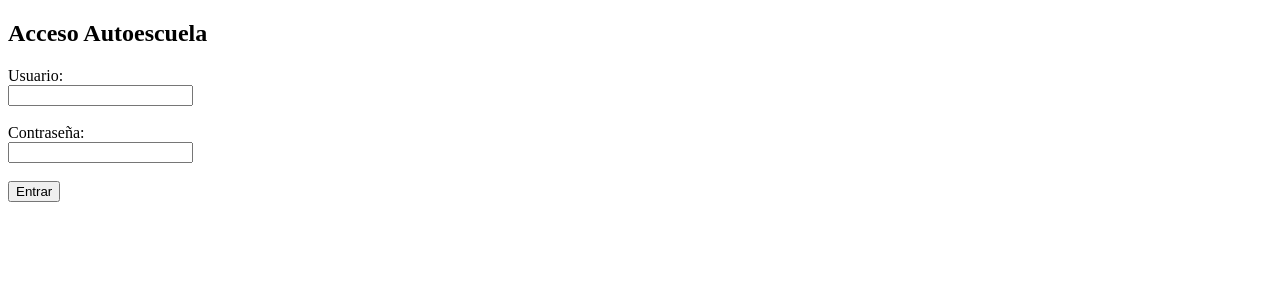
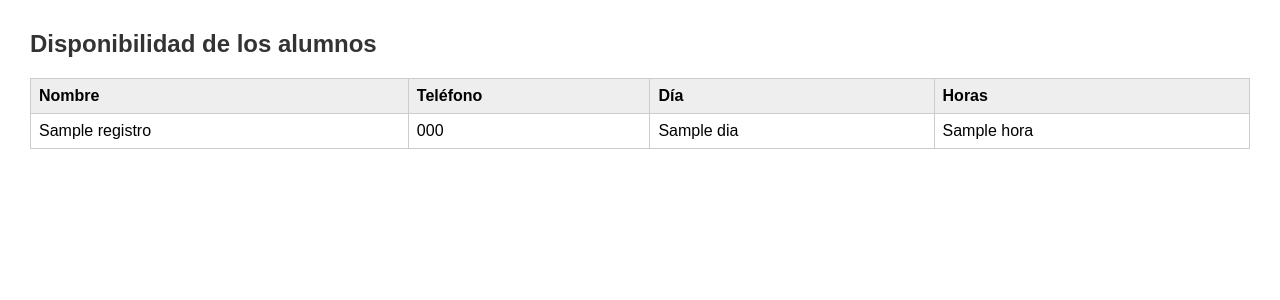
Before and after one commit to RaulMunozz/autoescuela-demo, a Flask app: template templates/vista_autoescuela.html in a window 1280 px wide. Shown: the top 300 px of the page. Run offline with Flask 3, Linux system fonts and the light colour scheme; the template is opened without the code that fills it: most values are stand-ins (such as "Sample title", 1, 10 or a date in 2020).

Commit message:
Eliminar cualquier POST y dejar vista solo como tabla

```diff
--- a/templates/vista_autoescuela.html
+++ b/templates/vista_autoescuela.html
@@ -1,16 +1,49 @@
 <!DOCTYPE html>
 <html>
 <head>
-    <title>Login Autoescuela</title>
+    <title>Vista Autoescuela</title>
+    <style>
+        body {
+            font-family: Arial;
+            margin: 30px;
+        }
+        h2 {
+            color: #333;
+        }
+        table {
+            border-collapse: collapse;
+            width: 100%;
+            margin-top: 20px;
+        }
+        th, td {
+            border: 1px solid #ccc;
+            padding: 8px;
+            text-align: left;
+        }
+        th {
+            background-color: #eee;
+        }
+    </style>
 </head>
 <body>
-    <h2>Acceso Autoescuela</h2>
-    <form method="POST">
-        Usuario:<br>
-        <input type="text" name="usuario" required><br><br>
-        Contraseña:<br>
-        <input type="password" name="clave" required><br><br>
-        <button type="submit">Entrar</button>
-    </form>
+    <h2>Disponibilidad de los alumnos</h2>
+    <table>
+        <tr>
+            <th>Nombre</th>
+            <th>Teléfono</th>
+            <th>Día</th>
+            <th>Horas</th>
+        </tr>
+        {% for r in registros %}
+            {% for dia, horas in r.disponibilidad.items() %}
+                <tr>
+                    <td>{{ r.nombre }}</td>
+                    <td>{{ r.telefono }}</td>
+                    <td>{{ dia }}</td>
+                    <td>{{ horas | join(', ') }}</td>
+                </tr>
+            {% endfor %}
+        {% endfor %}
+    </table>
 </body>
 </html>
```
